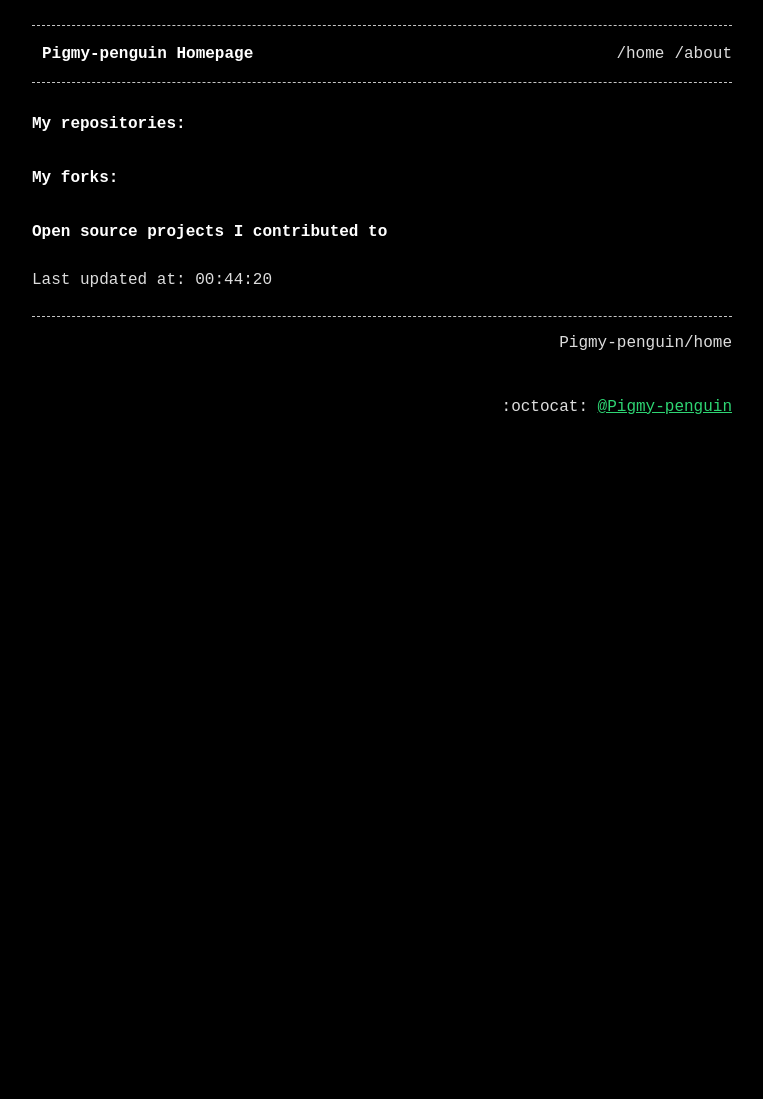
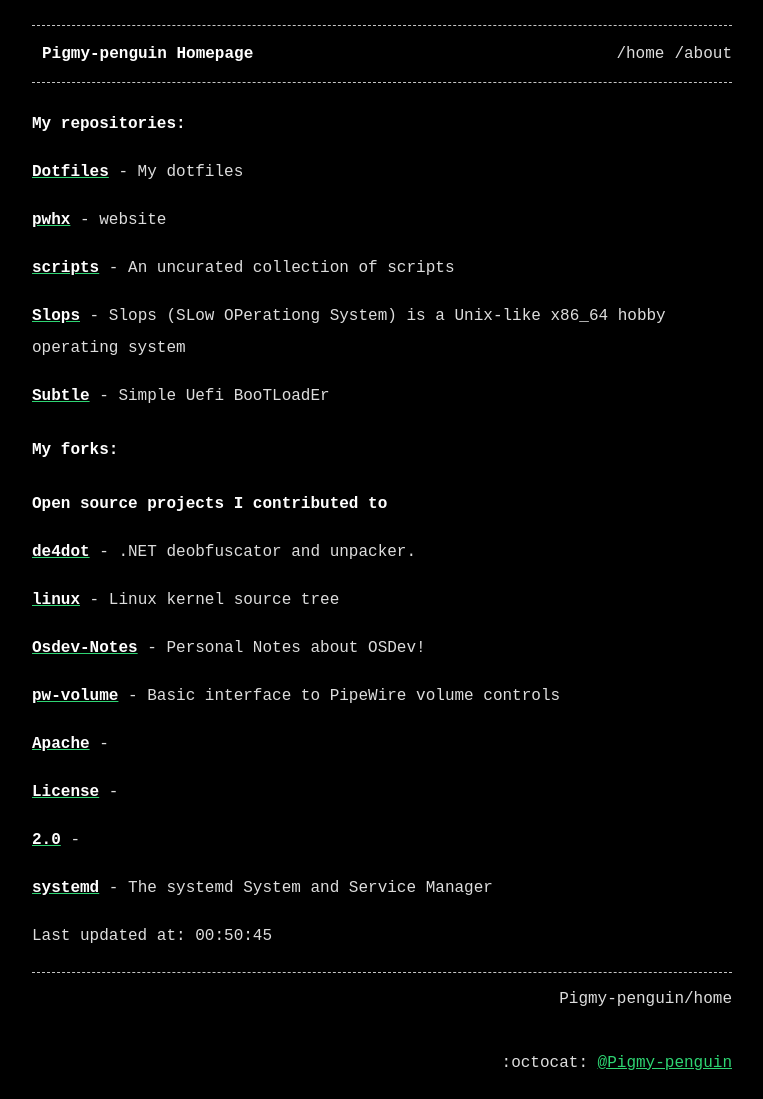
Before and after one commit to Pigmy-penguin/Pigmy-penguin.github.io, a Jekyll site: the page built from index.md, in a window 1280 px wide. Shown: the whole page, without its empty margins (258-1021 px from the left). Built offline with Jekyll 4.4.1, drawn with Linux system fonts in a browser that asks for light colours; before the commit the page ends 900 px from its top, so only the background shows below that.

Commit message:
Auto updating the website

```diff
--- a/index.md
+++ b/index.md
@@ -7,8 +7,34 @@ title: Pigmy-penguin Homepage
 
 ## My repositories:
 
+[**Dotfiles**](https://github.com/Pigmy-penguin/Dotfiles) - My dotfiles
+
+[**pwhx**](https://github.com/Pigmy-penguin/pwhx) - website
+
+[**scripts**](https://github.com/Pigmy-penguin/scripts) - An uncurated collection of scripts
+
+[**Slops**](https://github.com/Pigmy-penguin/Slops) - Slops (SLow OPerationg System) is a Unix-like x86_64 hobby operating system
+
+[**Subtle**](https://github.com/Pigmy-penguin/Subtle) - Simple Uefi BooTLoadEr
+
 ## My forks:
 ### Open source projects I contributed to
 
+[**de4dot**](https://github.com/Pigmy-penguin/de4dot) - .NET deobfuscator and unpacker.
 
-Last updated at: 00:44:20
+[**linux**](https://github.com/Pigmy-penguin/linux) - Linux kernel source tree
+
+[**Osdev-Notes**](https://github.com/Pigmy-penguin/Osdev-Notes) - Personal Notes about OSDev!
+
+[**pw-volume**](https://github.com/Pigmy-penguin/pw-volume) - Basic interface to PipeWire volume controls
+
+[**Apache**](https://github.com/Pigmy-penguin/Apache) -
+
+[**License**](https://github.com/Pigmy-penguin/License) -
+
+[**2.0**](https://github.com/Pigmy-penguin/2.0) -
+
+[**systemd**](https://github.com/Pigmy-penguin/systemd) - The systemd System and Service Manager
+
+
+Last updated at: 00:50:45
```
Also changed, not shown: 2 other files.
